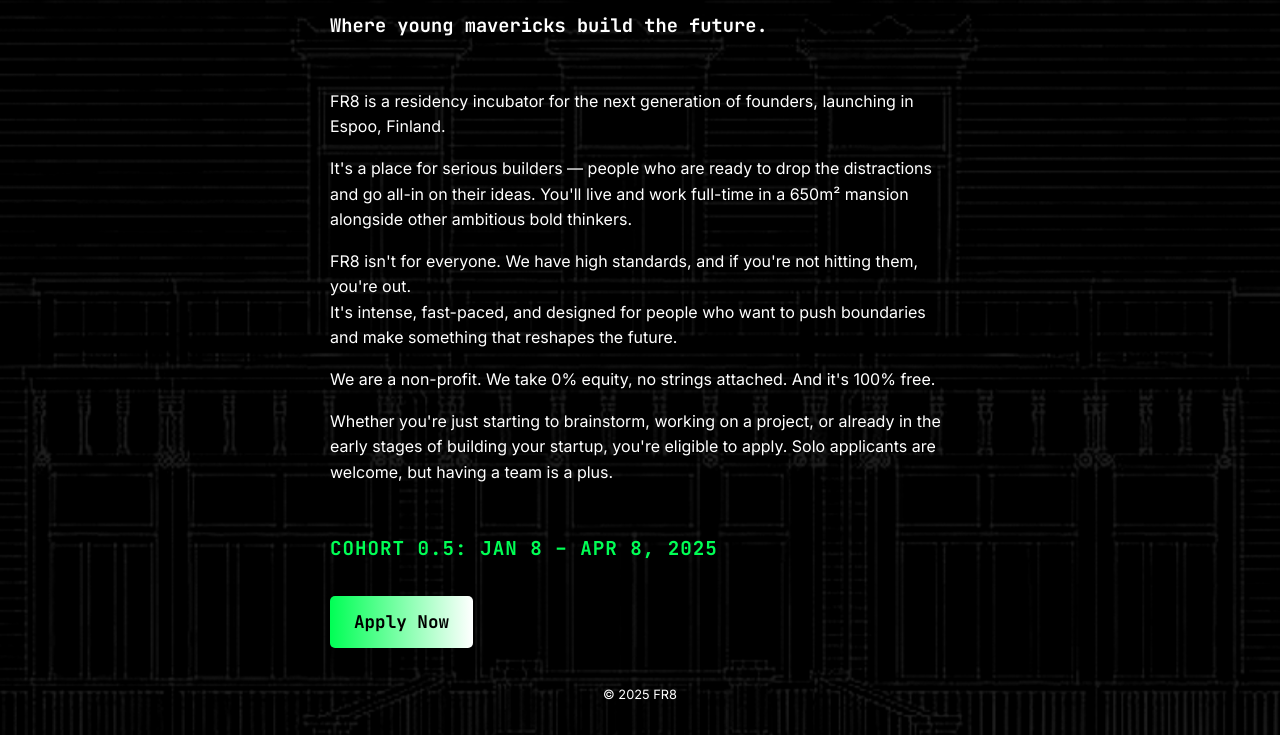
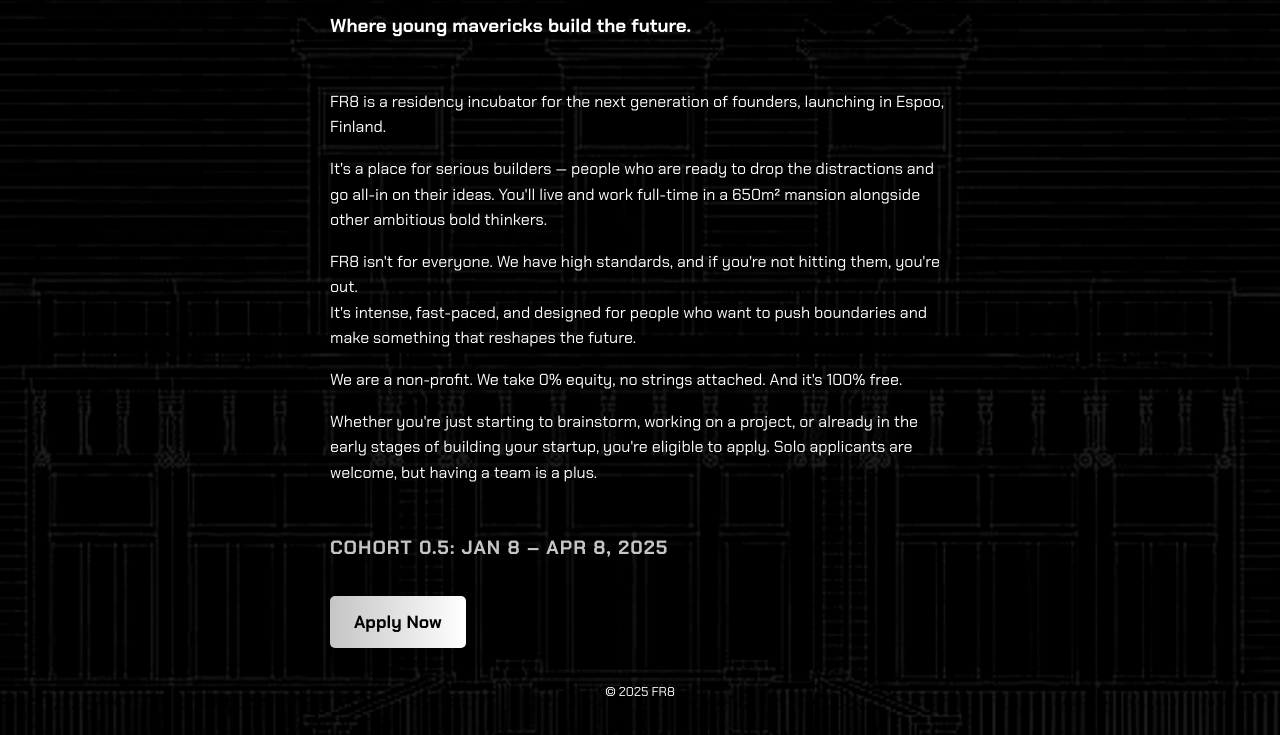
Before and after one commit to BitBeholder/FR8Website, a plain HTML site: page index.html in a window 1280 px wide. Shown: the part 105-840 px from the top of the page. After the commit the page ends 817 px from the top, so only its background shows below. Drawn offline with Linux system fonts and the light colour scheme.

Commit message:
semi readyy

```diff
--- a/styles.css
+++ b/styles.css
@@ -1,4 +1,4 @@
-@import url('https://fonts.googleapis.com/css2?family=Inter&family=JetBrains+Mono:wght@400;700&display=swap');
+@import url('https://fonts.googleapis.com/css2?family=Chakra+Petch:wght@400;700&display=swap');
 
 h3 {
     margin-bottom: 3rem;
@@ -16,11 +16,11 @@ p {
 }
 
 :root {
-    --font-body: 'Inter', sans-serif;
-    --font-heading: 'JetBrains Mono', monospace;
+    --font-body: 'Chakra Petch', sans-serif;
+    --font-heading: 'Chakra Petch', sans-serif;
     --background-color: #000000;
     --text-color: #ffffff;
-    --accent-color: #00ff55;
+    --accent-color: #c5c5c5;
 }
 
 @keyframes superCoolZoom {
@@ -48,12 +48,14 @@ body {
     background-color: var(--background-color);
     color: var(--text-color);
     line-height: 1.6;
-    min-height: 100vh;
-    margin: 20px;
+    height: 100vh;
+    margin: 0;
+    padding: 20px;
     position: relative;
     display: flex;
     flex-direction: column;
     overflow-x: hidden;
+    overflow-y: auto;
 }
 
 body::before {
@@ -120,12 +122,9 @@ header {
 
 footer {
     text-align: center;
-    padding: 10px 0;
     font-size: 0.8em;
     font-family: var(--font-body);
-    position: relative;
-    z-index: 1;
-    margin-top: auto;
+    padding: 10px 0;
 }
 
 #cohort-dates {
```
